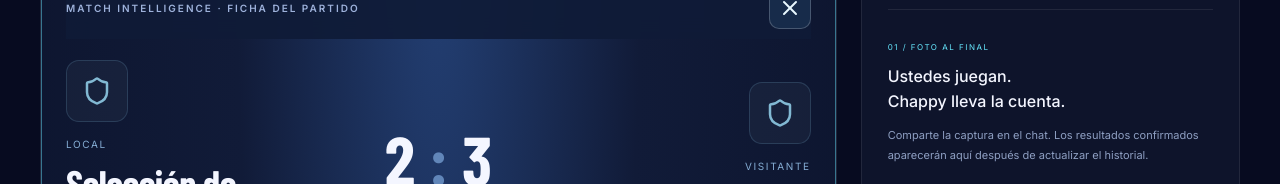
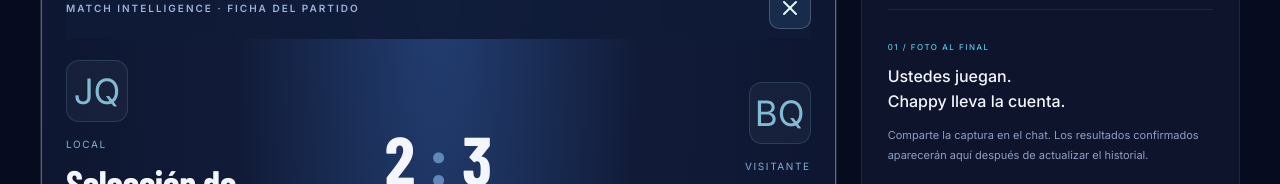
Before and after one commit to BrayanQuirino/champions-rivals, a React (Vite) app: page / in a window 1280 px wide. Both pictures are taken after a click on the button 438 px from the left and 5489 px from the top of the page. Shown: the part 5595-5779 px from the top of the page. Built offline with nearby package versions, Linux system fonts and the light colour scheme; a web font is replaced by a local one.

Commit message:
fix: iniciales JQ/BQ en detalle para selecciones sin escudo

```diff
--- a/src/components/MatchDetails.tsx
+++ b/src/components/MatchDetails.tsx
@@ -5,12 +5,13 @@ import {getClub} from '../hooks/useClubCatalog';
 import {TeamBadge} from './TeamBadge';
 import { dateLabel } from './MatchCard';
 import { metricValue, StatComparison, statGroups } from './StatVisuals';
-export function MatchDetails({match:m,onClose,venues,catalog}:{match:Match;onClose:()=>void;venues?:Database['venues'];catalog:ClubCatalog|null}){
+export function MatchDetails({match:m,onClose,venues,catalog,players}:{match:Match;onClose:()=>void;venues?:Database['venues'];catalog:ClubCatalog|null;players:Database['players']}){
+ const initials=(id:string)=>players.find(p=>p.id===id)?.initials??'DT';
  const left:Record<string,number|null>={},right:Record<string,number|null>={};
  for(const group of statGroups)for(const [key] of group.items){left[key]=metricValue(m.stats?.home,key);right[key]=metricValue(m.stats?.away,key);}
  return <div className="match-stat-dialog inline-stats-panel" role="region" aria-labelledby="detail-title">
    <div className="dialog-head"><span className="eyebrow">MATCH INTELLIGENCE · FICHA DEL PARTIDO</span><button autoFocus onClick={onClose} aria-label="Cerrar detalle"><X/></button></div>
-   <div className="stat-match-score"><div><TeamBadge club={getClub(catalog,m.home.clubId)} name={m.home.team}/><small>LOCAL</small><h2 id="detail-title">{m.home.team}</h2></div><strong>{m.home.goals}<span>:</span>{m.away.goals}</strong><div><TeamBadge club={getClub(catalog,m.away.clubId)} name={m.away.team}/><small>VISITANTE</small><h2>{m.away.team}</h2></div></div>
+   <div className="stat-match-score"><div><TeamBadge club={getClub(catalog,m.home.clubId)} name={m.home.team} initials={initials(m.home.playerId)}/><small>LOCAL</small><h2 id="detail-title">{m.home.team}</h2></div><strong>{m.home.goals}<span>:</span>{m.away.goals}</strong><div><TeamBadge club={getClub(catalog,m.away.clubId)} name={m.away.team} initials={initials(m.away.playerId)}/><small>VISITANTE</small><h2>{m.away.team}</h2></div></div>
    <p className="stat-meta">{dateLabel(m.date)} · {m.season}{m.venueId?' · '+(venues?.find(v=>v.id===m.venueId)?.name ?? m.venueId):''}</p>
    {m.penalties&&<p className="stat-meta">Penales: {m.penalties.home}–{m.penalties.away}</p>}
    {m.stats?<StatComparison left={left} right={right} leftName={m.home.team} rightName={m.away.team}/>:<div className="stat-empty"><h3>Estadísticas pendientes</h3><p>Este encuentro solo tiene marcador registrado. Cuando compartas capturas, aquí aparecerán los gráficos y las métricas sin alterar el resultado.</p></div>}
```
